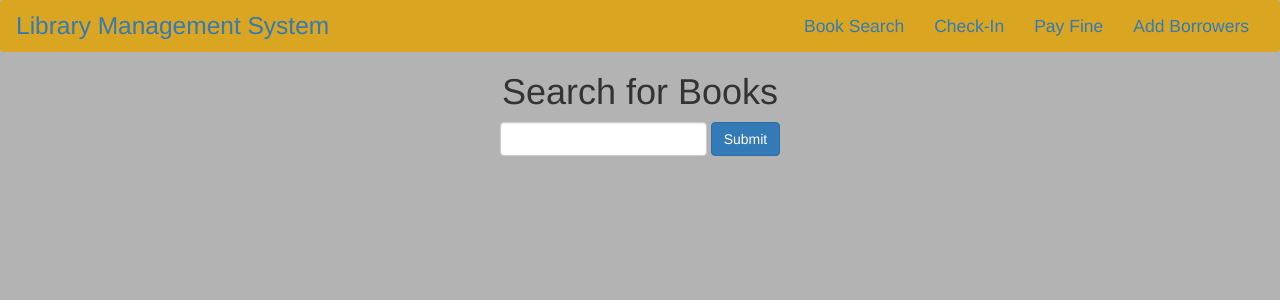
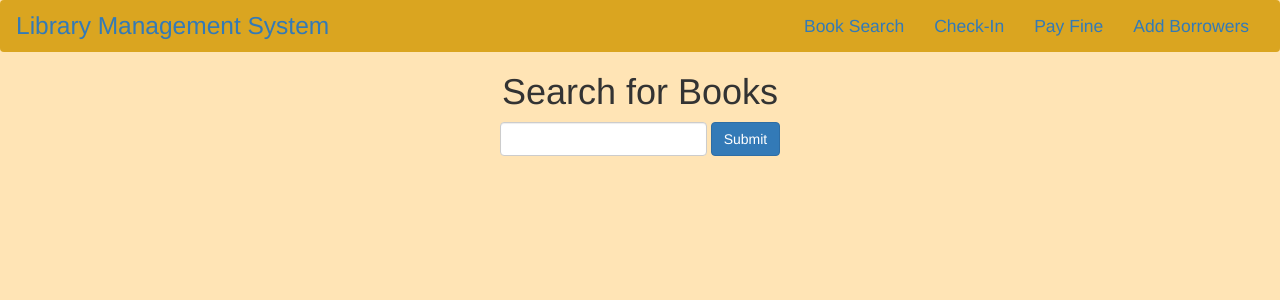
Before and after one commit to Ax-alchemy/Library_management_system, a Django app: page /booksearch/ in a window 1280 px wide. Shown: the top 300 px of the page. Run offline with Django 3.2, Linux system fonts and the light colour scheme; some libraries are stand-ins or nearby versions.

Commit message:
change bg color

```diff
--- a/Library_Management_System/booksearch/templates/booksearch/index.html
+++ b/Library_Management_System/booksearch/templates/booksearch/index.html
@@ -8,7 +8,7 @@
 	<script src="https://ajax.googleapis.com/ajax/libs/jquery/3.2.1/jquery.min.js"></script>
  	<script src="https://maxcdn.bootstrapcdn.com/bootstrap/3.3.7/js/bootstrap.min.js"></script>
 </head>
-<body style="background-color: #b3b3b3">
+<body style="background-color: moccasin">
 	<nav class="navbar navbar-dark" style="background-color: goldenrod">
 	  <div class="container-fluid">
 	    <div class="navbar-header">
--- a/Library_Management_System/checkinbooks/templates/checkinbooks/index.html
+++ b/Library_Management_System/checkinbooks/templates/checkinbooks/index.html
@@ -8,7 +8,7 @@
 	<script src="https://ajax.googleapis.com/ajax/libs/jquery/3.2.1/jquery.min.js"></script>
  	<script src="https://maxcdn.bootstrapcdn.com/bootstrap/3.3.7/js/bootstrap.min.js"></script>
 </head>
-<body style="background-color: #b3b3b3">
+<body style="background-color: moccasin">
 	<nav class="navbar navbar-dark" style="background-color: goldenrod">
 	  <div class="container-fluid">
 	    <div class="navbar-header">
```
